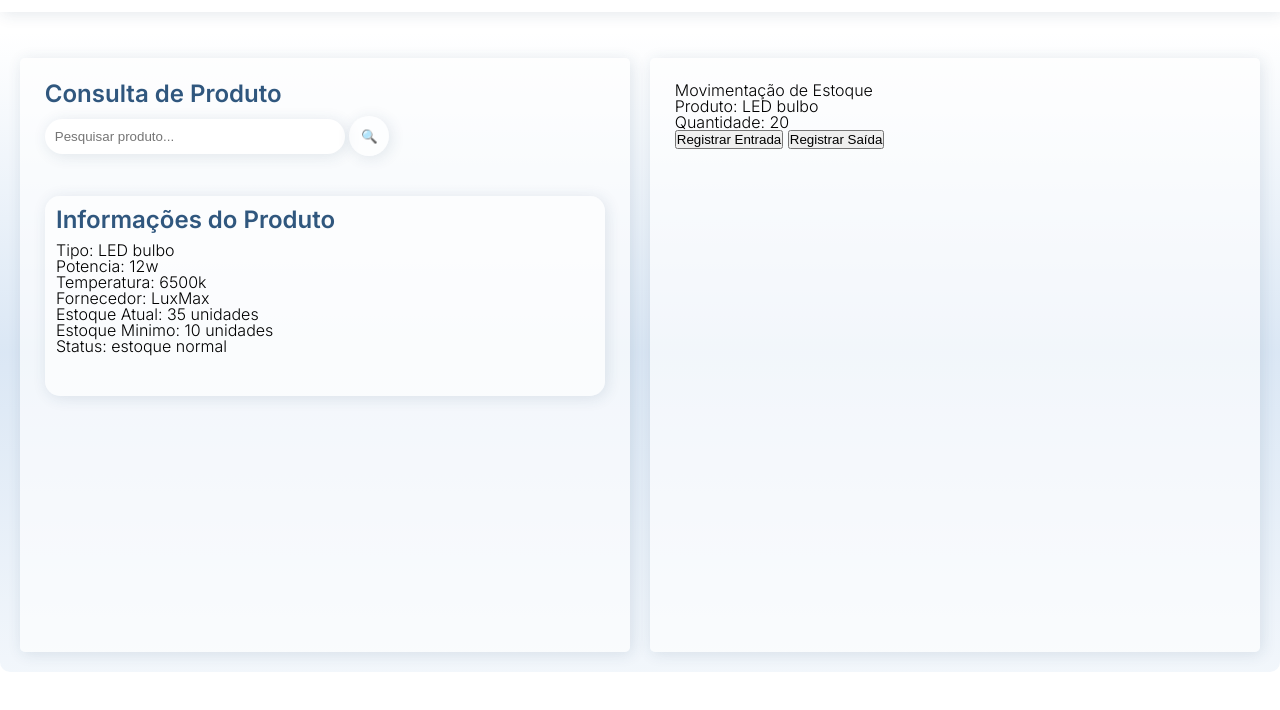
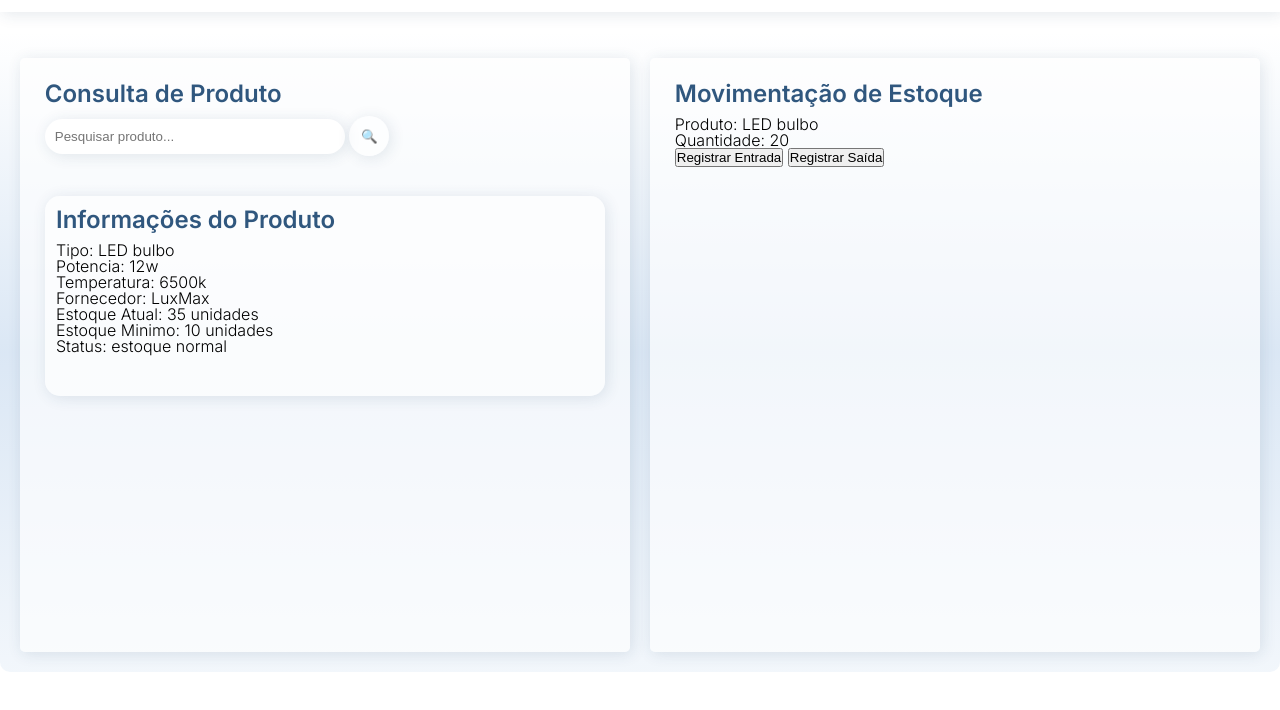
Before and after one commit to ThiagoBueno006/projetoIntegrador3, a plain HTML site: page index.html in a window 1280 px wide. Shown: the part 74-784 px from the top of the page. Drawn offline with Linux system fonts and the light colour scheme.

Commit message:
Update styles.css
Adicionado estilo para classe .movimento_titulo para manter o padrao.

```diff
--- a/styles.css
+++ b/styles.css
@@ -233,3 +233,11 @@ nav {
     font-weight: 600;
     margin-bottom: 10px;
 }
+
+.movimento__titulo {
+    color: var(--text-primary);
+    font-size: 24px;
+    font-family: var(--font-primary);
+    font-weight: 600;
+    margin-bottom: 10px;
+}
```
